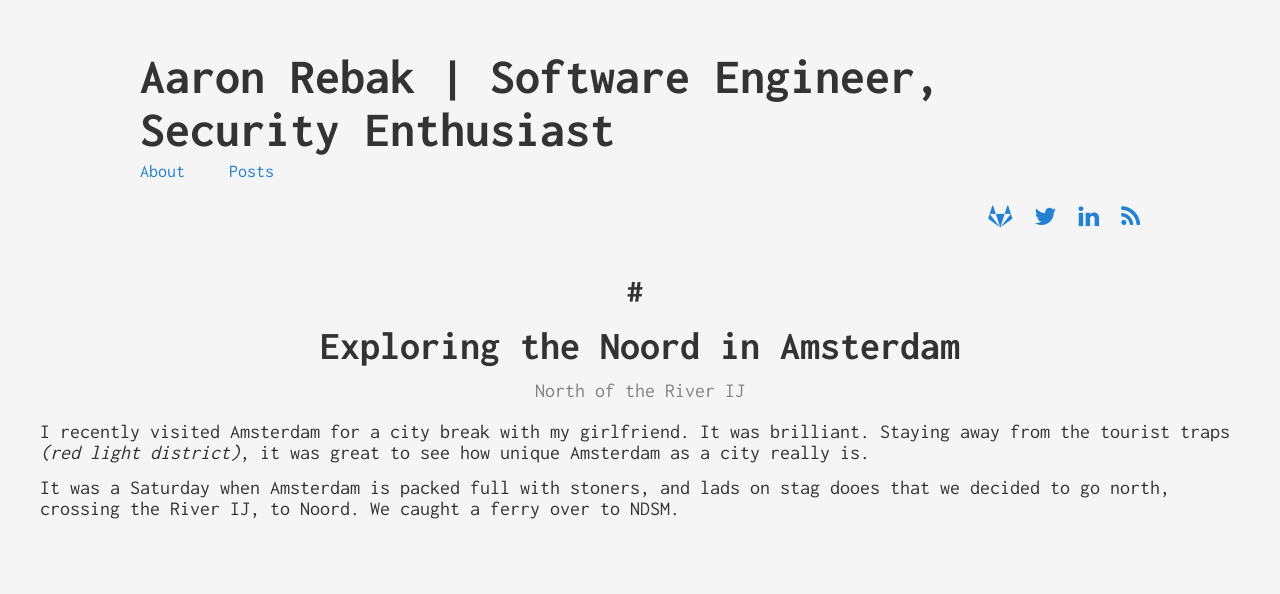
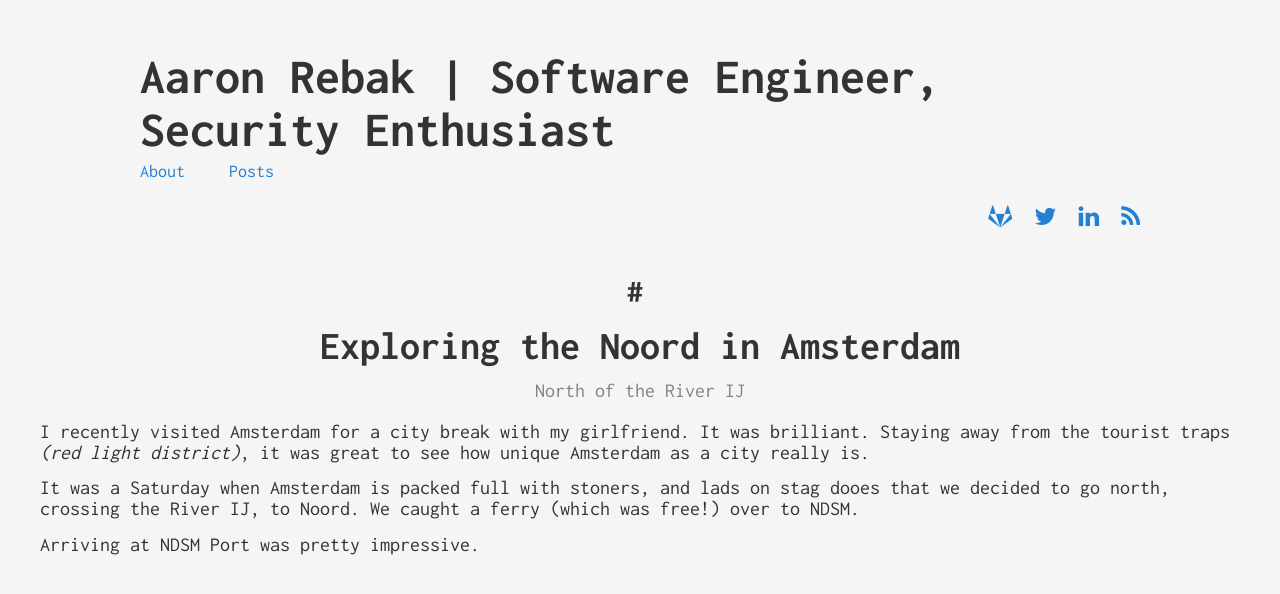
Before and after one commit to aaronrebak/aaronrebak.gitlab.io, a Jekyll site: the page built from _posts/2019-03-17-exploring-noord-amsterdam.md, in a window 1280 px wide. Shown: the top 594 px of the page. Built offline with Jekyll 4.4.1, drawn with Linux system fonts in a browser that asks for light colours; grey boxes are pictures that could not be loaded.

Commit message:
personal/exploring-the-noord-amsterdam * adding in jekyll responsive imaging support * uploading stripped out exif metdata image

```diff
--- a/Gemfile
+++ b/Gemfile
@@ -1,3 +1,6 @@
 source 'https://rubygems.org'
 
+gem 'bundler'
+gem 'jekyll'
 gem 'jekyll-git_metadata'
+gem 'jekyll-responsive-image'
--- a/_config.yml
+++ b/_config.yml
@@ -8,7 +8,6 @@
 author:
   fullname: Aaron Rebak
   gitlab: aaronrebak
-  # github:
   twitter: Obel1isk
   linkedin: aaronrebak
 
@@ -23,6 +22,22 @@
 highlighter: null
 markdown: kramdown
 
+responsive_image:
+  template: _includes/externals/responsive-image.html
+  base_path: assets/images
+  strip: true
+  cache: true
+  # [Optional, Default: []]
+  # An array of resize configuration objects. Each object must contain at least
+  # a `width` value.
+  sizes:
+    - width: 480  # [Required] How wide the resized image will be.
+      quality: 80 # [Optional] Overrides default_quality for this size.
+    - width: 800
+    - width: 1400
+      quality: 90
+
 # Plugins
 plugins:
   - jekyll-git_metadata
+  - jekyll-responsive-image
--- /dev/null
+++ b/_includes/externals/responsive-image.html
@@ -0,0 +1,6 @@
+<picture>
+    {% for i in resized %}
+    <source media="(min-width: {{ i.width }}px)" srcset="/{{ i.path }}">
+    {% endfor %}
+    <img src="/{{ path }}">
+</picture>
--- a/_posts/2019-03-17-exploring-noord-amsterdam.md
+++ b/_posts/2019-03-17-exploring-noord-amsterdam.md
@@ -8,4 +8,7 @@
 
 I recently visited Amsterdam for a city break with my girlfriend. It was brilliant. Staying away from the tourist traps *(red light district)*, it was great to see how unique Amsterdam as a city really is.
 
-It was a Saturday when Amsterdam is packed full with stoners, and lads on stag dooes that we decided to go north, crossing the River IJ, to Noord. We caught a ferry over to NDSM.
+It was a Saturday when Amsterdam is packed full with stoners, and lads on stag dooes that we decided to go north, crossing the River IJ, to Noord. We caught a ferry (which was free!) over to NDSM.
+
+Arriving at NDSM Port was pretty impressive.
+{% responsive_image path: assets/images/ndsm_submarine.jpg alt: "NDSM Submarine" %}
```
Also changed, not shown: .gitlab-ci.yml, assets/images/ndsm_submarine.jpg (added).
